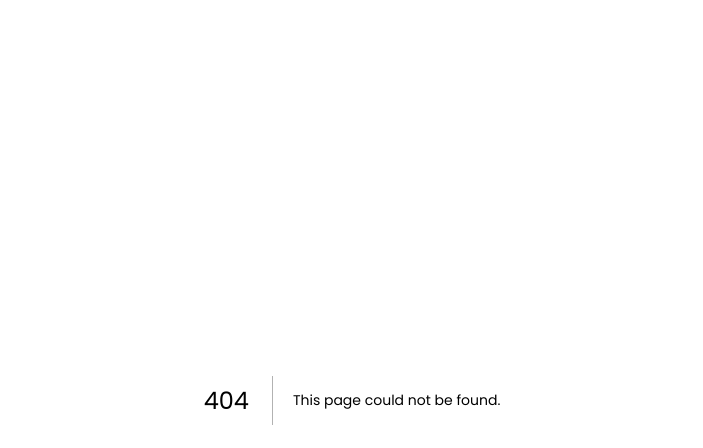
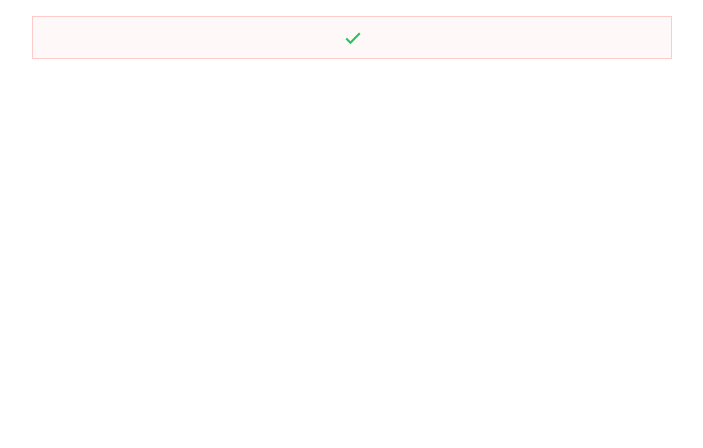
Before and after one commit to MUNIF-2242/nextjs-todo-fa, a Next.js app: page /components/bug in a window 1280 px wide. Before the commit this address had no page. Shown: the top 448 px of the page, without its empty margins (288-991 px from the left). Built offline with nearby package versions, Linux system fonts and the light colour scheme.

Commit message:
complete 53.add  success and bug component.

```diff
--- a/pages/components/Form.js
+++ b/pages/components/Form.js
@@ -1,5 +1,6 @@
 import { useReducer } from 'react';
 import { BiPlus } from 'react-icons/bi';
+import Success from './success';
 const formReducer = (state, event) => {
   return {
     ...state,
@@ -11,8 +12,13 @@
 
   const handleSubmit = (e) => {
     e.preventDefault();
+    if (Object.keys(formData).length == 0)
+      return console.log("Don't have Form Data");
     console.log(formData);
   };
+
+  if (Object.keys(formData).length > 0) return <Bug message={'Error'}></Bug>;
+
   return (
     <form className='grid lg:grid-cols-2 w-4/6 gap-4' onSubmit={handleSubmit}>
       <div className='input-type'>
--- /dev/null
+++ b/pages/components/bug.js
@@ -0,0 +1,11 @@
+import { BiCheck } from 'react-icons/bi';
+
+export default function Bug({ message }) {
+  return (
+    <div className='success container mx-auto'>
+      <div className='flex justify-center mx-auto border border-red-200 bg-red-400 w-3/6 text-gray-900 text-md my-4 py-2 text-center bg-opacity-5'>
+        {message} <BiCheck size={25} color={'rgb(34,197,94)'}></BiCheck>
+      </div>
+    </div>
+  );
+}
--- /dev/null
+++ b/pages/components/success.js
@@ -0,0 +1,11 @@
+import { BiCheck } from 'react-icons/bi';
+
+export default function Success({ message }) {
+  return (
+    <div className='success container mx-auto'>
+      <div className='flex justify-center mx-auto border border-yellow-200 bg-yellow-400 w-3/6 text-gray-900 text-md my-4 py-2 text-center bg-opacity-5'>
+        {message} <BiCheck size={25} color={'rgb(34,197,94)'}></BiCheck>
+      </div>
+    </div>
+  );
+}
--- a/pages/index.js
+++ b/pages/index.js
@@ -1,6 +1,6 @@
 import Head from 'next/head';
 import { BiPlus } from 'react-icons/bi';
-import Form from './components/Form';
+import Form from './components/form';
 
 export default function Home() {
   return (
```
